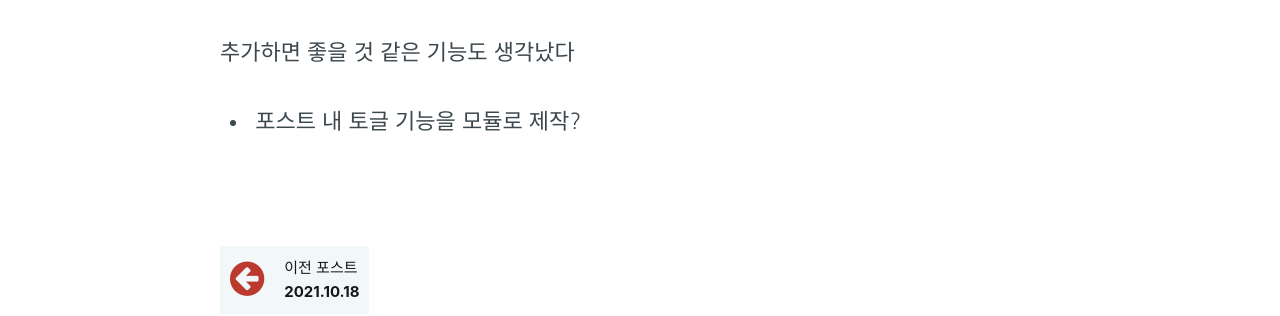
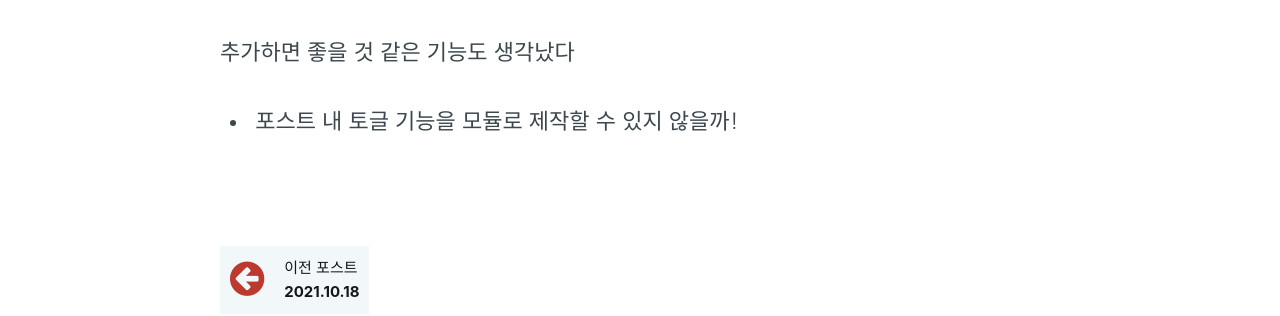
Before and after one commit to 0andme/BLOG, a Jekyll site: the page built from _posts/til/2021-10-19-2021.10.19.md, in a window 1280 px wide. Shown: the part 890-1206 px from the top of the page. Built offline with Jekyll 4.4.1, drawn with Linux system fonts in a browser that asks for light colours; nearby versions of some CDN libraries; comment, search, counter and statistics services are not loaded; a style sheet for code colours, icons or effects is not loaded.

Commit message:
feat : post 추가

```diff
--- a/_includes/til-table-of-contents.html
+++ b/_includes/til-table-of-contents.html
@@ -44,6 +44,5 @@
     <li><a href="/2021.10.18">2021.10.18</a></li>
     <li><a href="/2021.10.19">2021.10.19</a></li>
 
-
 </ul>
 <script src="/assets/js/postListBtn.js"></script>
--- a/_posts/til/2021-10-19-2021.10.19.md
+++ b/_posts/til/2021-10-19-2021.10.19.md
@@ -27,4 +27,4 @@
 가로 사이즈를 미리 설정하지 않는 것으로 변경하고 사이즈와 패딩 마진 등등을 기존의 요소들의 스타일을 참고하여 변경
 
 추가하면 좋을 것 같은 기능도 생각났다
-- 포스트 내 토글 기능을 모듈로 제작?
+- 포스트 내 토글 기능을 모듈로 제작할 수 있지 않을까!
```
